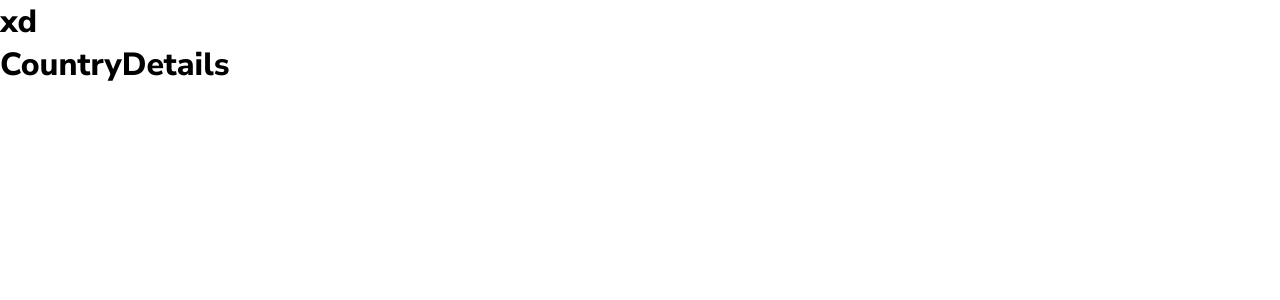
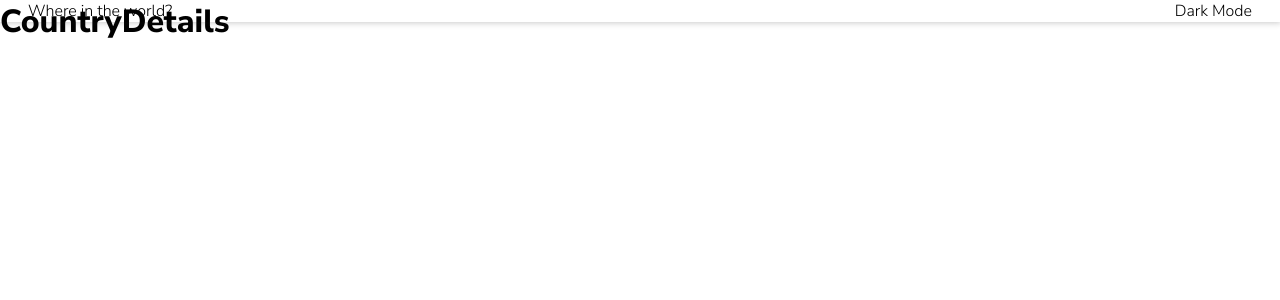
Before and after one commit to leouui/countries-api, a React (Create React App) app: page /1 in a window 1280 px wide. Shown: the top 300 px of the page. Built offline with nearby package versions, Linux system fonts and the light colour scheme.

Commit message:
initial NavBar

```diff
--- /dev/null
+++ b/src/layout/NavBar/index.jsx
@@ -0,0 +1,17 @@
+import "./styles.css"
+
+const NavBar = () => {
+    return <nav className="navbar w-100">
+        <div className="navbar__container w-page d-flex fx-between max-w-100">
+            <div>
+                Where in the world?
+            </div>
+
+            <div>
+                Dark Mode
+            </div>
+        </div>
+    </nav>
+}
+
+export default NavBar
--- /dev/null
+++ b/src/layout/NavBar/styles.css
@@ -0,0 +1,8 @@
+@import "../../styles/base/settings.css";
+
+.navbar {
+    padding: 0 10px;
+    position: fixed;
+    box-shadow: 0 0 6px 1px #1f1e1e3b;
+    background-color: var(--app-bg-color);
+}
--- /dev/null
+++ b/src/layout/index.ts
@@ -0,0 +1 @@
+export {default as NavBar} from "./NavBar"
--- a/src/routes/routes/DashRoutes.jsx
+++ b/src/routes/routes/DashRoutes.jsx
@@ -1,9 +1,10 @@
 import { Routes,Route } from "react-router-dom"
 import { Home ,CountryDetails} from "../../views"
+import { NavBar } from "../../layout"
 
 const DashRoutes = () => {
     return <div>
-        <h1>xd</h1>
+        <NavBar/>
         <Routes>
             <Route path="/" element={<Home/>} />
             <Route path=":countryId" element={<CountryDetails/>} />
```
